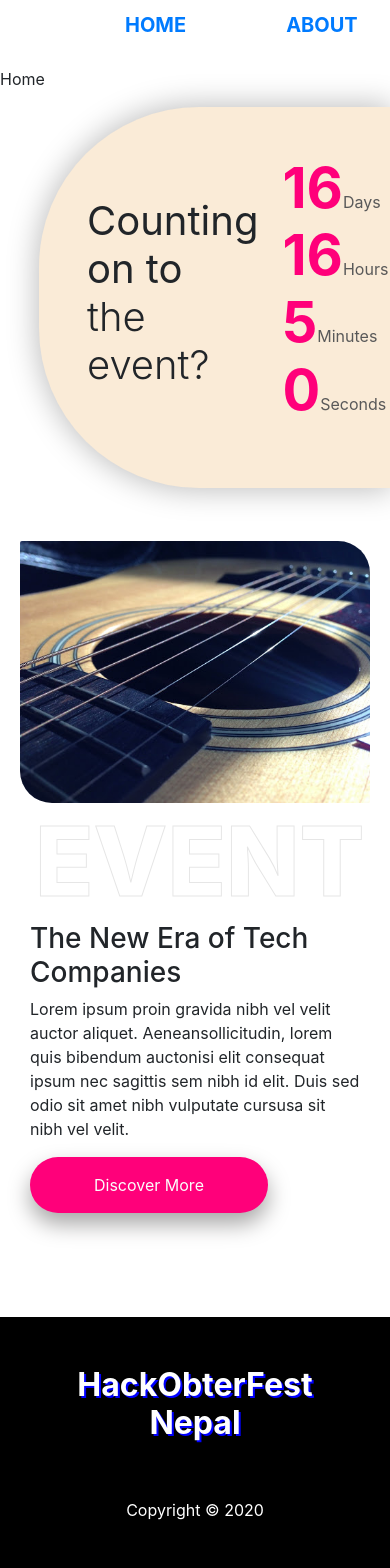
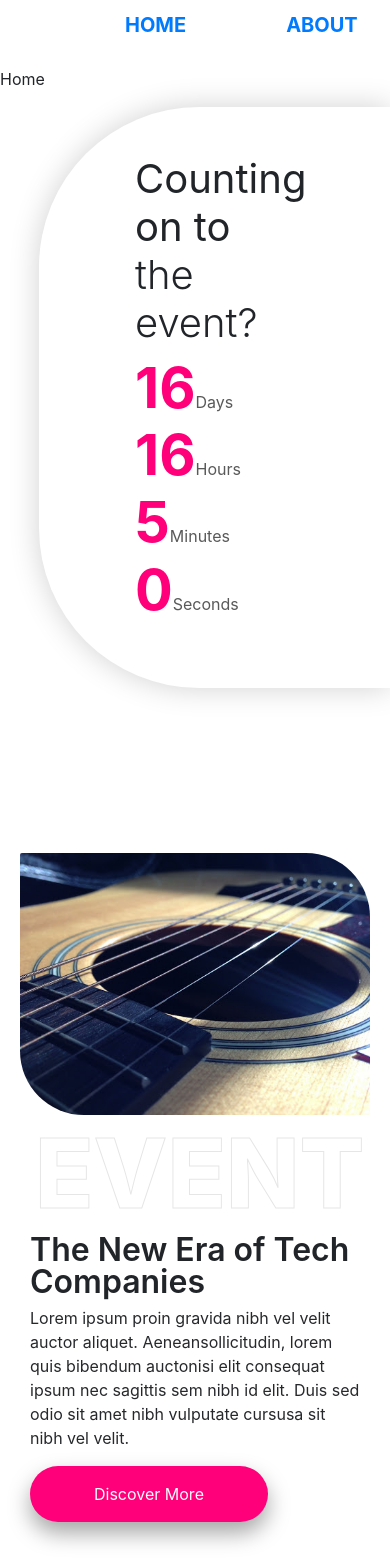
Before and after one commit to Hacktoberfest-Nepal/HacktoberfestNepal, a React (Create React App) app: page / in a window 390 px wide. Shown: the top 1568 px of the page. Built offline with nearby package versions, Linux system fonts and the light colour scheme.

Commit message:
fix: responsiveness improved

```diff
--- a/src/assets/css/EventComponent.css
+++ b/src/assets/css/EventComponent.css
@@ -1,5 +1,5 @@
 .event-component-wrapper {
-  padding-top: 3rem;
+  padding-top: 10rem;
   padding-bottom: 5rem;
 }
 
@@ -8,9 +8,20 @@
   padding: 5px;
 }
 
+div.event-wrapper .event-title {
+  font-size: 2rem;
+  font-weight: 600;
+  line-height: 1;
+}
+
+div.event-wrapper .event-description-text {
+  font-size: 1rem;
+  color: rgb(39, 40, 43);
+}
+
 .event-component-wrapper .event-image-wrapper .event-image {
   width: 100%;
-  border-radius: 2px 2rem;
+  border-radius: 2px 4rem;
 }
 
 .event-component-header {
--- a/src/assets/css/TimeOutComponent.css
+++ b/src/assets/css/TimeOutComponent.css
@@ -5,11 +5,11 @@
 }
 
 .timeout-wrapper {
-  background-color: antiquewhite;
+  background-color: rgb(255, 255, 255);
   margin-left: 10vw;
   /* padding-left: 4rem; */
   border-radius: 10rem 0 0 10rem;
-  box-shadow: 0 0 30px 2px rgb(189, 189, 189);
+  box-shadow: 0 0 30px rgb(209, 209, 209);
   justify-content: space-evenly;
 }
 
--- a/src/components/EventComponent.js
+++ b/src/components/EventComponent.js
@@ -15,8 +15,8 @@ const EventComponent = () => {
       </div>
       <div className="col-12 col-md-6 mb-4 align-self-end">
         <h1 className="event-component-header">Event</h1>
-        <div>
-          <h3 className="event-title-header">The New Era of Tech Companies</h3>
+        <div className="event-wrapper">
+          <h3 className="event-title">The New Era of Tech Companies</h3>
           <p className="event-description-text">
             Lorem ipsum proin gravida nibh vel velit auctor aliquet.
             Aeneansollicitudin, lorem quis bibendum auctonisi elit consequat
--- a/src/components/TimeOutComponent.js
+++ b/src/components/TimeOutComponent.js
@@ -43,15 +43,15 @@ const TimeOutComponent = () => {
   return (
     <div>
       <div className="container-fluid timeout-outer-wrapper m-0 p-0">
-        <div className="timeout-wrapper p-5 d-flex align-items-center justify-content-space-between">
-          <div className="timeout-content">
+        <div className="timeout-wrapper p-5 d-block d-lg-flex align-items-center justify-content-space-between">
+          <div className="timeout-content pl-5 p-lg-auto  col-12 col-lg-4">
             <h1 className="font-weight-normal">
               Counting on to
               <br />
               <span className="font-weight-light">the event?</span>
             </h1>
           </div>
-          <div className="timeout-date-time-wrapper pl-4">
+          <div className="timeout-date-time-wrapper pl-5 p-lg-auto col-12 col-lg-8 pl-4">
             {!isExpired ? (
               <p>
                 <span
```
